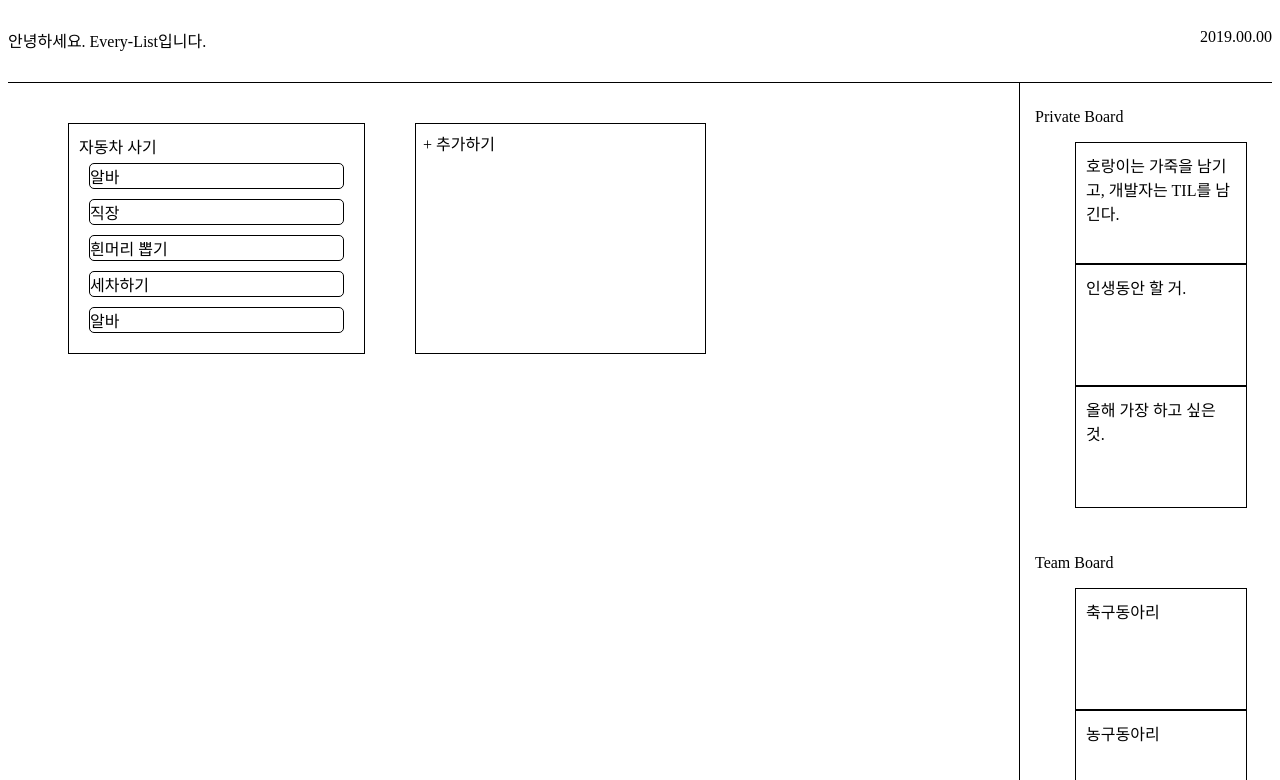
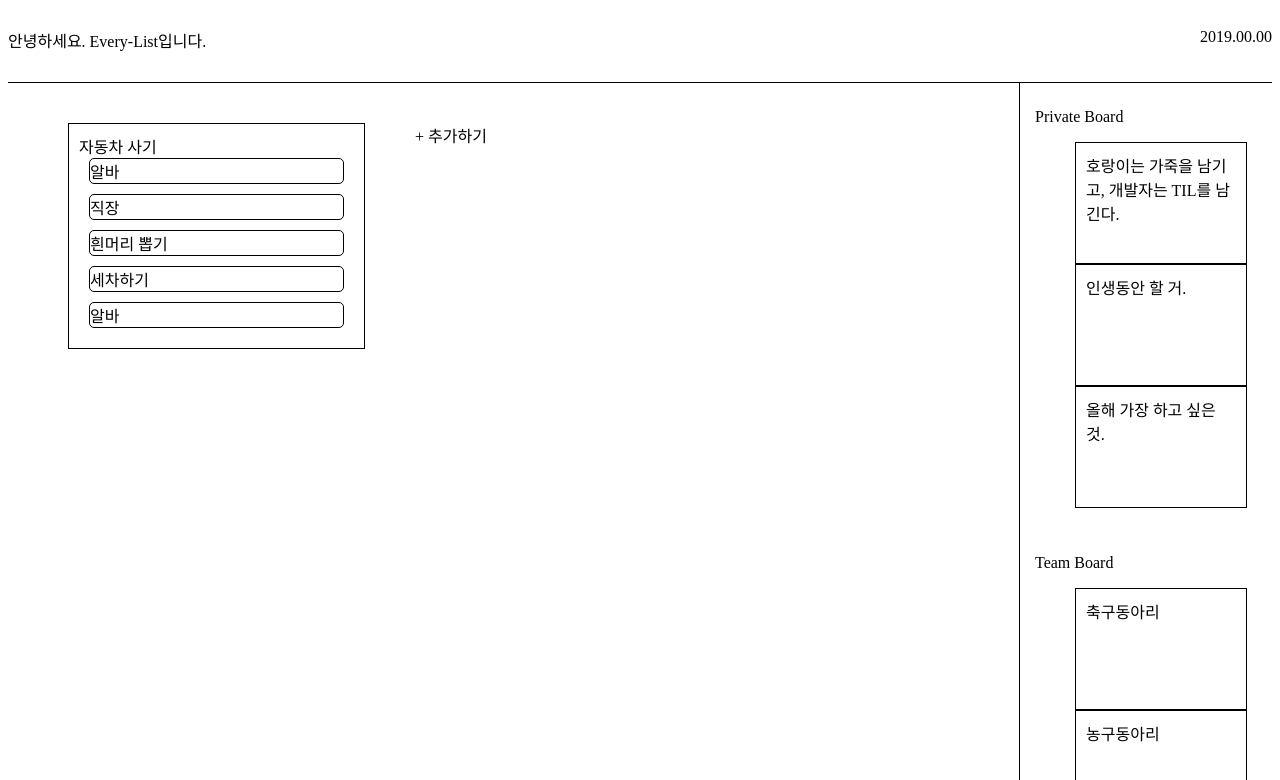
Before and after one commit to lbin7310/all-list-client, a React (Create React App) app in the folder all_list/: page /board in a window 1280 px wide. Shown: the top 780 px of the page. Built offline with nearby package versions, Linux system fonts and the light colour scheme; the HTML template or start-up script is replaced by a standard one.

Commit message:
List,sidebar className 변경및 css 수정

```diff
--- a/all_list/src/Component/Board/List.css
+++ b/all_list/src/Component/Board/List.css
@@ -8,7 +8,7 @@
   margin-left: 60px;
 }
 
-.board_list {
+.list {
   padding: 10px;
   border: 1px solid black;
   width: 275px;
--- a/all_list/src/Component/Board/List.js
+++ b/all_list/src/Component/Board/List.js
@@ -13,12 +13,12 @@ export default class List extends React.Component {
   render () {
     return (
       <div className="board_lists">
-        <div className="board_list">
-          <div className="board_title">자동차 사기</div>
+        <div className="list">
+          <div className="list_title">자동차 사기</div>
           <Card />
         </div>
-        <div className="board_list_plus">
-          <div className="board_list_plus_title">+ 추가하기</div>
+        <div className="list_plus">
+          <div className="list_plus_title">+ 추가하기</div>
         </div>
       </div>
     )
--- a/all_list/src/Component/Board/Sidebar.js
+++ b/all_list/src/Component/Board/Sidebar.js
@@ -14,14 +14,14 @@ export default class Sidebar extends React.Component {
           <div className="private_board">
             <div>Private Board</div>
             <ul> {/* 여기는 개인의 보드를 담는 로직을 만들어야한다. li는 반복한다. */}
-              <li> {/* onClick event를 넣는다. 그럼 해당 보더로 이동한다. */}
+              <li className="sidebar_board_title"> {/* onClick event를 넣는다. 그럼 해당 보더로 이동한다. */}
                 호랑이는 가죽을 남기고,
                 개발자는 TIL를 남긴다.
               </li>
-              <li>
+              <li className="sidebar_board_title">
                 인생동안 할 거.
               </li>
-              <li>
+              <li className="sidebar_board_title">
                 올해 가장 하고 싶은 것.
               </li>
             </ul>
```
